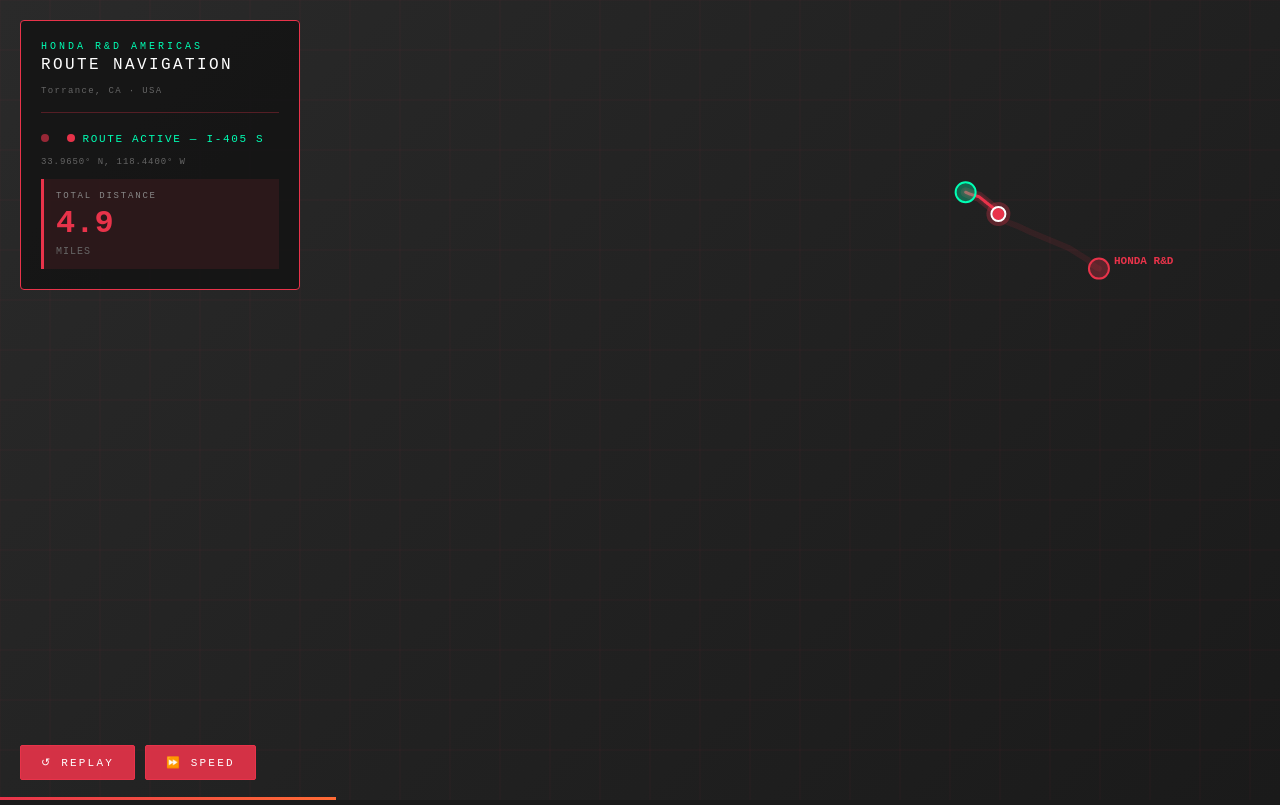
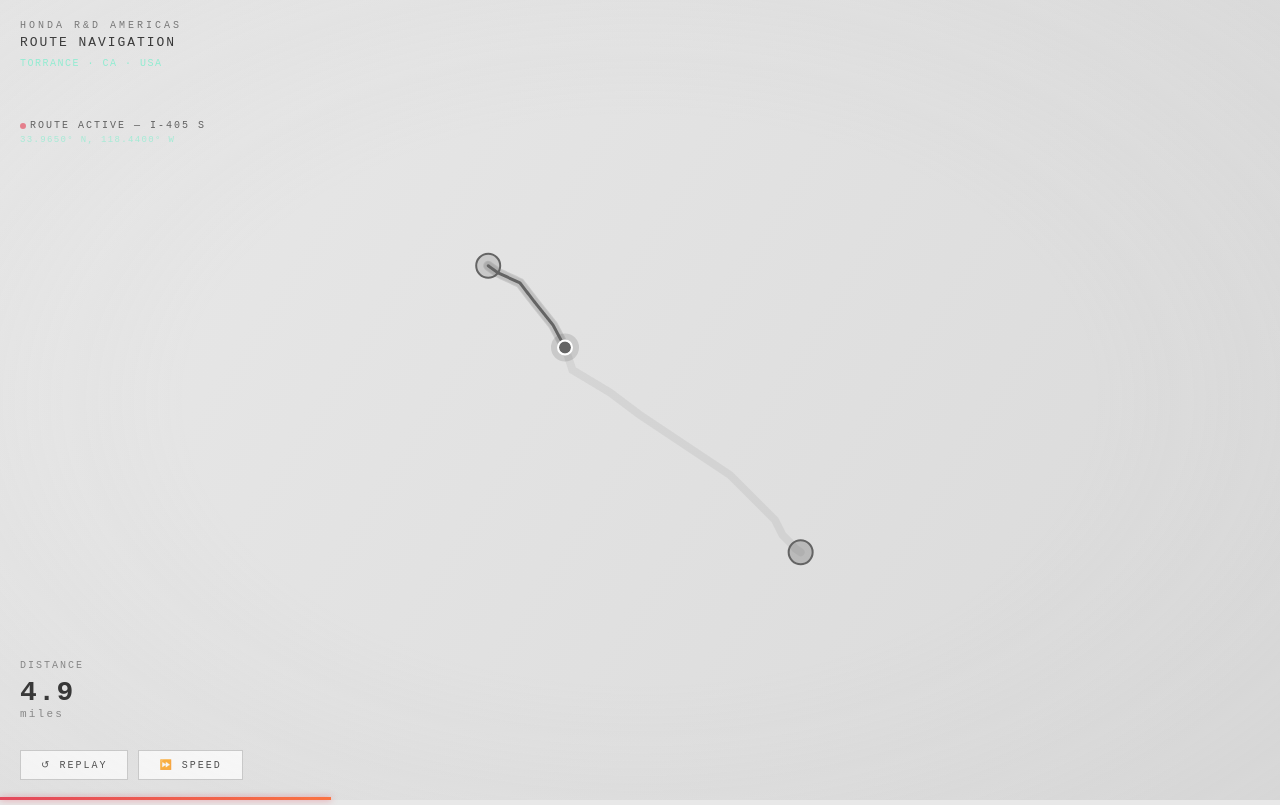
Before and after one commit to kim117kim/map, a plain HTML site: page honda_route.html in a window 1280 px wide. Drawn offline with Linux system fonts and the light colour scheme; some packages are replaced by stand-ins of ours.

Commit message:
Restore original design with Canvas-based implementation

```diff
--- a/honda_route.html
+++ b/honda_route.html
@@ -4,154 +4,169 @@
 <meta charset="UTF-8">
 <meta name="viewport" content="width=device-width, initial-scale=1.0">
 <title>Honda R&D Americas — Route</title>
-<script src="https://maps.googleapis.com/maps/api/js?key=AIzaSyDummyKeyForDemo"></script>
 <style>
   * { margin: 0; padding: 0; box-sizing: border-box; }
 
   body {
-    background: #1a1a1a;
+    background: #e8e8e8;
     font-family: 'Courier New', monospace;
     overflow: hidden;
     width: 100vw;
     height: 100vh;
-    color: #fff;
   }
 
-  #container {
+  #map {
     width: 100vw;
     height: 100vh;
-    display: flex;
-    flex-direction: column;
+    filter: grayscale(100%) contrast(0.9) brightness(1.05);
   }
 
-  #canvas {
-    flex: 1;
-    background: linear-gradient(135deg, #2a2a2a 0%, #1a1a1a 100%);
+  /* 다크 오버레이 */
+  #overlay {
+    position: fixed;
+    inset: 0;
+    pointer-events: none;
+    z-index: 500;
+    background:
+      radial-gradient(ellipse at center, transparent 50%, rgba(200,200,200,0.15) 100%);
   }
 
-  #info {
+  #scanlines {
     position: fixed;
-    top: 20px;
-    left: 20px;
-    background: rgba(20, 20, 20, 0.9);
-    border: 1px solid #e8334a;
-    padding: 20px;
-    border-radius: 4px;
-    z-index: 100;
-    min-width: 280px;
+    inset: 0;
+    pointer-events: none;
+    z-index: 501;
+    display: none;
   }
 
   .label-small {
     font-size: 10px;
     letter-spacing: 0.3em;
-    color: #00ffb4;
+    color: rgba(30, 30, 30, 0.6);
     text-transform: uppercase;
     margin-bottom: 4px;
   }
 
   .label-main {
-    font-size: 16px;
+    font-size: 13px;
     letter-spacing: 0.15em;
-    color: #fff;
+    color: rgba(20, 20, 20, 0.9);
     text-transform: uppercase;
-    margin-bottom: 12px;
-  }
-
-  .status-box {
-    margin-top: 16px;
-    padding-top: 16px;
-    border-top: 1px solid rgba(232, 51, 74, 0.3);
   }
 
   .dot {
-    display: inline-block;
-    width: 8px;
-    height: 8px;
+    width: 6px;
+    height: 6px;
     border-radius: 50%;
     background: #e8334a;
-    margin-right: 8px;
     animation: pulse 1.5s ease-in-out infinite;
+    display: inline-block;
+    margin-right: 4px;
   }
 
   .status-text {
-    font-size: 11px;
-    letter-spacing: 0.15em;
-    color: #00ffb4;
-    text-transform: uppercase;
-    line-height: 1.6;
-  }
-
-  .distance-display {
-    margin-top: 12px;
-    padding: 12px;
-    background: rgba(232, 51, 74, 0.1);
-    border-left: 3px solid #e8334a;
-  }
-
-  .distance-label {
-    font-size: 9px;
+    font-size: 10px;
     letter-spacing: 0.2em;
-    color: #888;
+    color: rgba(30, 30, 30, 0.7);
     text-transform: uppercase;
   }
 
-  .distance-value {
-    font-size: 32px;
-    color: #e8334a;
-    font-weight: bold;
-    margin: 4px 0;
+  .dist-label {
+    font-size: 10px;
+    letter-spacing: 0.2em;
+    color: rgba(30, 30, 30, 0.5);
+    text-transform: uppercase;
+    margin-bottom: 6px;
   }
 
-  .distance-unit {
-    font-size: 10px;
-    color: #666;
-    letter-spacing: 0.1em;
+  .dist-value {
+    font-size: 28px;
+    letter-spacing: 0.05em;
+    color: rgba(20, 20, 20, 0.9);
+    font-weight: bold;
   }
 
-  .controls {
-    position: fixed;
-    bottom: 20px;
-    left: 20px;
-    display: flex;
-    gap: 10px;
-    z-index: 100;
+  .dist-unit {
+    font-size: 11px;
+    color: rgba(30, 30, 30, 0.5);
+    letter-spacing: 0.2em;
   }
 
   .btn {
-    background: rgba(232, 51, 74, 0.9);
-    border: 1px solid #e8334a;
-    color: #fff;
-    padding: 10px 20px;
+    background: rgba(255,255,255,0.85);
+    border: 1px solid rgba(0, 0, 0, 0.2);
+    color: rgba(20, 20, 20, 0.8);
+    padding: 8px 20px;
     font-family: 'Courier New', monospace;
-    font-size: 11px;
+    font-size: 10px;
     letter-spacing: 0.2em;
     text-transform: uppercase;
     cursor: pointer;
     transition: all 0.2s;
-    border-radius: 2px;
+    pointer-events: all;
+    backdrop-filter: blur(4px);
   }
 
   .btn:hover {
-    background: #e8334a;
-    box-shadow: 0 0 12px rgba(232, 51, 74, 0.6);
+    background: rgba(255,255,255,1);
+    border-color: rgba(0,0,0,0.4);
+    color: #111;
   }
 
   #progress-bar {
+    height: 100%;
+    background: linear-gradient(90deg, #e8334a, #ff6b35);
+    width: 0%;
+    transition: width 0.1s linear;
+    box-shadow: 0 0 6px rgba(232, 51, 74, 0.5);
+  }
+
+  #ui {
+    position: fixed;
+    top: 20px;
+    left: 20px;
+    z-index: 10;
+    pointer-events: none;
+  }
+
+  #status {
+    position: fixed;
+    top: 120px;
+    left: 20px;
+    z-index: 10;
+    pointer-events: none;
+  }
+
+  .status-row {
+    display: flex;
+    align-items: center;
+    margin-bottom: 4px;
+  }
+
+  #distance-bar {
+    position: fixed;
+    bottom: 80px;
+    left: 20px;
+    z-index: 10;
+    pointer-events: none;
+  }
+
+  #controls {
+    position: fixed;
+    bottom: 20px;
+    left: 20px;
+    z-index: 10;
+    display: flex;
+    gap: 10px;
+  }
+
+  #progress-container {
     position: fixed;
     bottom: 0;
     left: 0;
+    width: 100%;
     height: 3px;
-    background: linear-gradient(90deg, #e8334a, #ff6b35);
-    width: 0%;
-    z-index: 99;
-  }
-
-  .coord-text {
-    font-size: 9px;
-    color: #666;
-    margin-top: 8px;
-    font-family: monospace;
-    letter-spacing: 0.1em;
+    z-index: 9;
   }
 
   @keyframes pulse {
@@ -162,52 +177,52 @@
 </head>
 <body>
 
-<div id="container">
-  <canvas id="canvas"></canvas>
-</div>
+<canvas id="map"></canvas>
+<div id="overlay"></div>
+<div id="scanlines"></div>
+<div id="progress-container"><div id="progress-bar"></div></div>
 
-<div id="info">
+<div id="ui">
   <div class="label-small">Honda R&D Americas</div>
   <div class="label-main">Route Navigation</div>
-  <div style="font-size: 9px; color: #666; letter-spacing: 0.15em;">
-    Torrance, CA · USA
-  </div>
-
-  <div class="status-box">
-    <div style="margin-bottom: 8px;">
-      <span class="dot"></span>
-      <span class="status-text" id="status-text">Initializing route...</span>
-    </div>
-    <div class="coord-text" id="coords-text">34.0195° N, 118.4912° W</div>
-  </div>
-
-  <div class="distance-display">
-    <div class="distance-label">Total Distance</div>
-    <div class="distance-value" id="dist-value">0.0</div>
-    <div class="distance-unit">MILES</div>
+  <div style="margin-top:8px; font-size:10px; color:rgba(0,255,180,0.4); letter-spacing:0.15em;">
+    TORRANCE · CA · USA
   </div>
 </div>
 
-<div class="controls">
+<div id="status">
+  <div class="status-row">
+    <div class="dot"></div>
+    <div class="status-text" id="status-text">Initializing route...</div>
+  </div>
+  <div style="font-size:9px; color:rgba(0,255,180,0.3); letter-spacing:0.15em;" id="coords-text">33.8285° N, 118.2829° W</div>
+</div>
+
+<div id="distance-bar">
+  <div class="dist-label">Distance</div>
+  <div class="dist-value" id="dist-value">0.0</div>
+  <div class="dist-unit">miles</div>
+</div>
+
+<div id="controls">
   <button class="btn" onclick="restartAnimation()">↺ Replay</button>
   <button class="btn" onclick="toggleSpeed()">⏩ Speed</button>
 </div>
 
-<div id="progress-bar"></div>
-
 <script>
-const canvas = document.getElementById('canvas');
+const canvas = document.getElementById('map');
 const ctx = canvas.getContext('2d');
 
 canvas.width = window.innerWidth;
 canvas.height = window.innerHeight;
 
-// 경로 데이터
+// Honda R&D Americas: 1900 Harpers Way, Torrance, CA
 const HONDA = [33.8285, -118.2829];
+// 출발지: 약 30분 거리 — Santa Monica
 const START = [34.0195, -118.4912];
 
 const routeCoords = [
-  [34.0195, -118.4912],
+  [34.0195, -118.4912], // Santa Monica
   [34.0150, -118.4850],
   [34.0080, -118.4700],
   [33.9950, -118.4600],
@@ -226,7 +241,7 @@
   [33.8400, -118.2950],
   [33.8350, -118.2900],
   [33.8310, -118.2865],
-  [33.8285, -118.2829],
+  [33.8285, -118.2829], // Honda R&D Americas
 ];
 
 // 경로 보간
@@ -251,14 +266,18 @@
 
 // 좌표를 스크린 좌표로 변환
 function latLngToScreen(lat, lng) {
-  const x = (lng + 120) * (canvas.width / 2);
-  const y = (34.5 - lat) * (canvas.height / 2);
+  const centerLng = -118.39;
+  const centerLat = 33.93;
+  const scale = 1500;
+
+  const x = canvas.width / 2 + (lng - centerLng) * scale;
+  const y = canvas.height / 2 - (lat - centerLat) * scale;
   return [x, y];
 }
 
 // 거리 계산
 function calcDistance(a, b) {
-  const R = 3958.8;
+  const R = 3958.8; // miles
   const dLat = (b[0] - a[0]) * Math.PI / 180;
   const dLon = (b[1] - a[1]) * Math.PI / 180;
   const lat1 = a[0] * Math.PI / 180;
@@ -272,6 +291,7 @@
 let speedMult = 1;
 let totalDist = 0;
 
+// 전체 거리 계산
 for (let i = 1; i < fullRoute.length; i++) {
   totalDist += calcDistance(fullRoute[i-1], fullRoute[i]);
 }
@@ -283,15 +303,16 @@
 
   const progress = idx / fullRoute.length;
   if (progress < 0.1) {
-    document.getElementById('status-text').innerHTML = '<span class="dot"></span>Departing Santa Monica...';
+    document.getElementById('status-text').textContent = 'Departing Santa Monica...';
   } else if (progress < 0.5) {
-    document.getElementById('status-text').innerHTML = '<span class="dot"></span>Route active — I-405 S';
+    document.getElementById('status-text').textContent = 'Route active — I-405 S';
   } else if (progress < 0.85) {
-    document.getElementById('status-text').innerHTML = '<span class="dot"></span>Approaching Torrance...';
+    document.getElementById('status-text').textContent = 'Approaching Torrance...';
   } else {
-    document.getElementById('status-text').innerHTML = '<span class="dot"></span>Arriving at Honda R&D';
+    document.getElementById('status-text').textContent = 'Arriving at Honda R&D';
   }
 
+  // 진행한 거리
   let dist = 0;
   for (let i = 1; i <= idx && i < fullRoute.length; i++) {
     dist += calcDistance(fullRoute[i-1], fullRoute[i]);
@@ -303,25 +324,16 @@
 function draw() {
   ctx.clearRect(0, 0, canvas.width, canvas.height);
 
-  // 배경 그리드
-  ctx.strokeStyle = 'rgba(232, 51, 74, 0.05)';
-  ctx.lineWidth = 1;
-  for (let i = 0; i < canvas.width; i += 50) {
-    ctx.beginPath();
-    ctx.moveTo(i, 0);
-    ctx.lineTo(i, canvas.height);
-    ctx.stroke();
-  }
-  for (let i = 0; i < canvas.height; i += 50) {
-    ctx.beginPath();
-    ctx.moveTo(0, i);
-    ctx.lineTo(canvas.width, i);
-    ctx.stroke();
-  }
+  // 배경 그라데이션 (회색)
+  const gradient = ctx.createLinearGradient(0, 0, canvas.width, canvas.height);
+  gradient.addColorStop(0, '#e8e8e8');
+  gradient.addColorStop(1, '#d8d8d8');
+  ctx.fillStyle = gradient;
+  ctx.fillRect(0, 0, canvas.width, canvas.height);
 
-  // 전체 경로 (흐린 배경)
+  // 전체 경로 (배경 — 흐린)
   ctx.strokeStyle = 'rgba(232, 51, 74, 0.1)';
-  ctx.lineWidth = 6;
+  ctx.lineWidth = 8;
   ctx.lineCap = 'round';
   ctx.beginPath();
   for (let i = 0; i < fullRoute.length; i++) {
@@ -336,32 +348,59 @@
   ctx.lineWidth = 3;
   ctx.lineCap = 'round';
   ctx.beginPath();
-  for (let i = 0; i <= step; i++) {
+  for (let i = 0; i <= step && i < fullRoute.length; i++) {
     const [x, y] = latLngToScreen(fullRoute[i][0], fullRoute[i][1]);
     if (i === 0) ctx.moveTo(x, y);
     else ctx.lineTo(x, y);
   }
   ctx.stroke();
 
-  // 글로우 효과
+  // 글로우 라인
   ctx.strokeStyle = 'rgba(232, 51, 74, 0.2)';
   ctx.lineWidth = 10;
+  ctx.lineCap = 'round';
   ctx.beginPath();
-  for (let i = 0; i <= step; i++) {
+  for (let i = 0; i <= step && i < fullRoute.length; i++) {
     const [x, y] = latLngToScreen(fullRoute[i][0], fullRoute[i][1]);
     if (i === 0) ctx.moveTo(x, y);
     else ctx.lineTo(x, y);
   }
   ctx.stroke();
 
-  // 현재 위치 표시
+  // 시작점
+  const [startX, startY] = latLngToScreen(START[0], START[1]);
+  ctx.fillStyle = 'rgba(232, 51, 74, 0.2)';
+  ctx.beginPath();
+  ctx.arc(startX, startY, 12, 0, Math.PI * 2);
+  ctx.fill();
+
+  ctx.strokeStyle = '#e8334a';
+  ctx.lineWidth = 2;
+  ctx.beginPath();
+  ctx.arc(startX, startY, 12, 0, Math.PI * 2);
+  ctx.stroke();
+
+  // 도착점
+  const [endX, endY] = latLngToScreen(HONDA[0], HONDA[1]);
+  ctx.fillStyle = 'rgba(232, 51, 74, 0.3)';
+  ctx.beginPath();
+  ctx.arc(endX, endY, 12, 0, Math.PI * 2);
+  ctx.fill();
+
+  ctx.strokeStyle = '#e8334a';
+  ctx.lineWidth = 2;
+  ctx.beginPath();
+  ctx.arc(endX, endY, 12, 0, Math.PI * 2);
+  ctx.stroke();
+
+  // 현재 위치
   if (step < fullRoute.length) {
     const [x, y] = latLngToScreen(fullRoute[step][0], fullRoute[step][1]);
 
-    // 펄싱 원
-    ctx.fillStyle = 'rgba(232, 51, 74, 0.3)';
+    // 배경 글로우
+    ctx.fillStyle = 'rgba(232, 51, 74, 0.2)';
     ctx.beginPath();
-    ctx.arc(x, y, 12, 0, Math.PI * 2);
+    ctx.arc(x, y, 14, 0, Math.PI * 2);
     ctx.fill();
 
     // 중심 점
@@ -377,31 +416,6 @@
     ctx.arc(x, y, 7, 0, Math.PI * 2);
     ctx.stroke();
   }
-
-  // 시작점
-  const [startX, startY] = latLngToScreen(START[0], START[1]);
-  ctx.fillStyle = 'rgba(0, 255, 180, 0.3)';
-  ctx.beginPath();
-  ctx.arc(startX, startY, 10, 0, Math.PI * 2);
-  ctx.fill();
-  ctx.strokeStyle = '#00ffb4';
-  ctx.lineWidth = 2;
-  ctx.stroke();
-
-  // 도착점
-  const [endX, endY] = latLngToScreen(HONDA[0], HONDA[1]);
-  ctx.fillStyle = 'rgba(232, 51, 74, 0.3)';
-  ctx.beginPath();
-  ctx.arc(endX, endY, 10, 0, Math.PI * 2);
-  ctx.fill();
-  ctx.strokeStyle = '#e8334a';
-  ctx.lineWidth = 2;
-  ctx.stroke();
-
-  // 도착점 레이블
-  ctx.fillStyle = '#e8334a';
-  ctx.font = 'bold 11px "Courier New"';
-  ctx.fillText('HONDA R&D', endX + 15, endY - 5);
 }
 
 function animate() {
@@ -413,7 +427,7 @@
     animId = setTimeout(animate, delay);
   } else {
     draw();
-    document.getElementById('status-text').innerHTML = '✓ <span class="dot"></span>Arrived at Honda R&D';
+    document.getElementById('status-text').textContent = '✓ Arrived — Honda R&D Americas';
   }
 }
 
@@ -422,6 +436,7 @@
   step = 0;
   document.getElementById('progress-bar').style.width = '0%';
   document.getElementById('dist-value').textContent = '0.0';
+  draw();
   setTimeout(animate, 500);
 }
 
```
